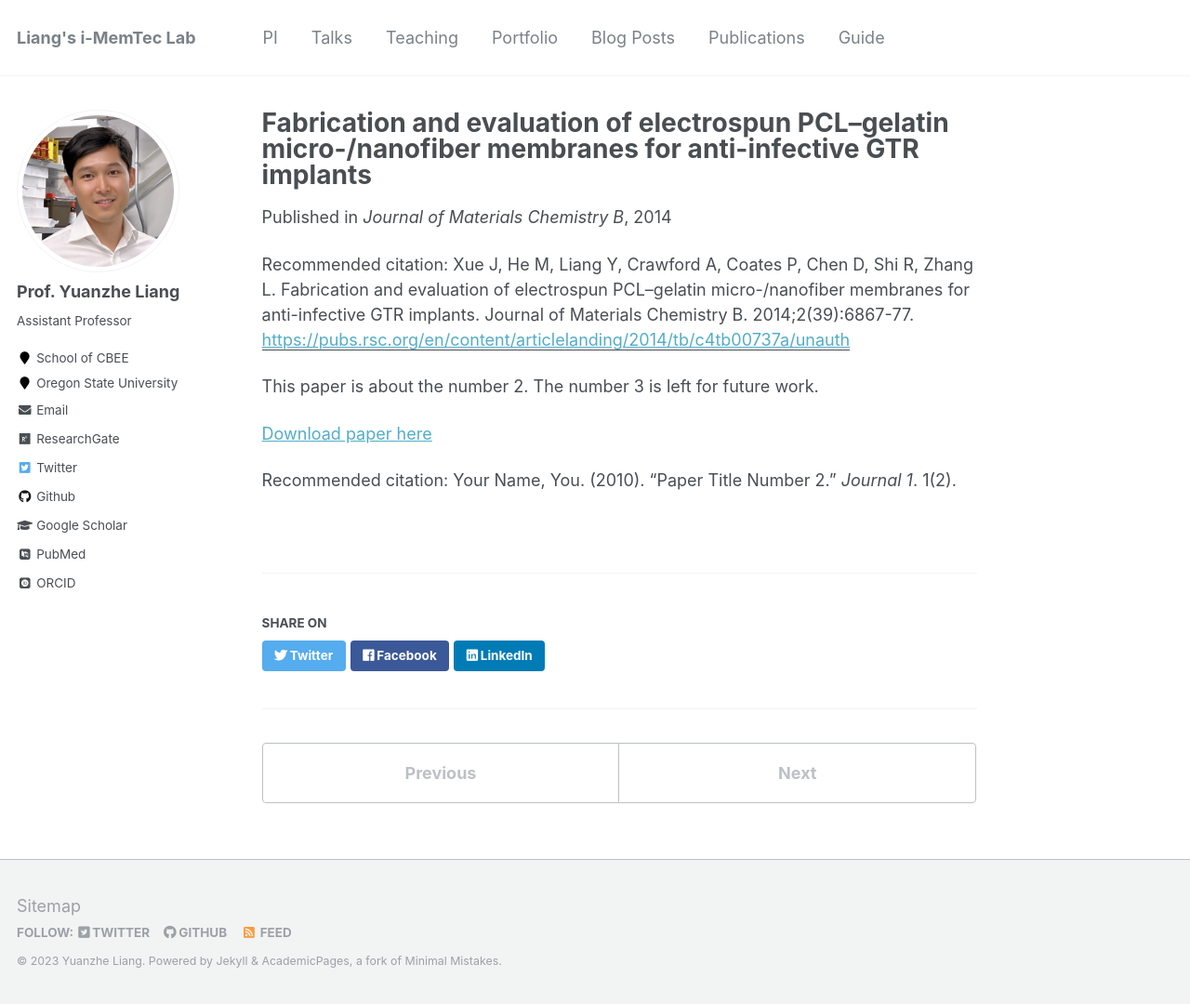
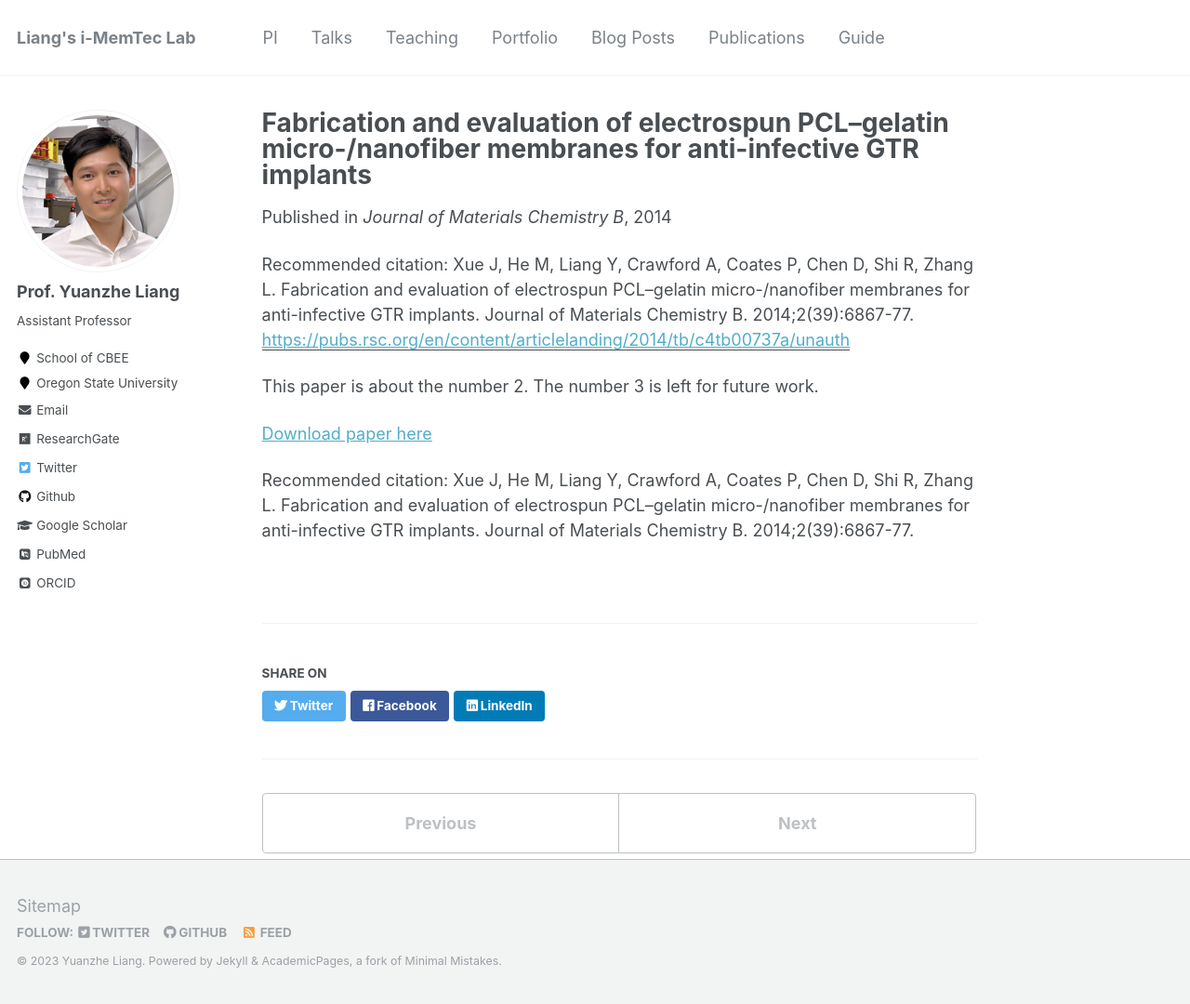
Before and after one commit to yuanzheliang/yuanzheliang.github.io, a Jekyll site: the page built from _publications/2010-10-01-paper-title-number-2.md, in a window 1280 px wide and 1080 px high. Shown: the whole window at 93% size. Built offline with Jekyll 4.4.1, drawn with Linux system fonts in a browser that asks for light colours; some web fonts are replaced.

Commit message:
Update 2010-10-01-paper-title-number-2.md

```diff
--- a/_publications/2010-10-01-paper-title-number-2.md
+++ b/_publications/2010-10-01-paper-title-number-2.md
@@ -12,4 +12,4 @@ This paper is about the number 2. The number 3 is left for future work.
 
 [Download paper here](http://academicpages.github.io/files/paper2.pdf)
 
-Recommended citation: Your Name, You. (2010). "Paper Title Number 2." <i>Journal 1</i>. 1(2).
+Recommended citation: Xue J, He M, Liang Y, Crawford A, Coates P, Chen D, Shi R, Zhang L. Fabrication and evaluation of electrospun PCL–gelatin micro-/nanofiber membranes for anti-infective GTR implants. Journal of Materials Chemistry B. 2014;2(39):6867-77.
```
